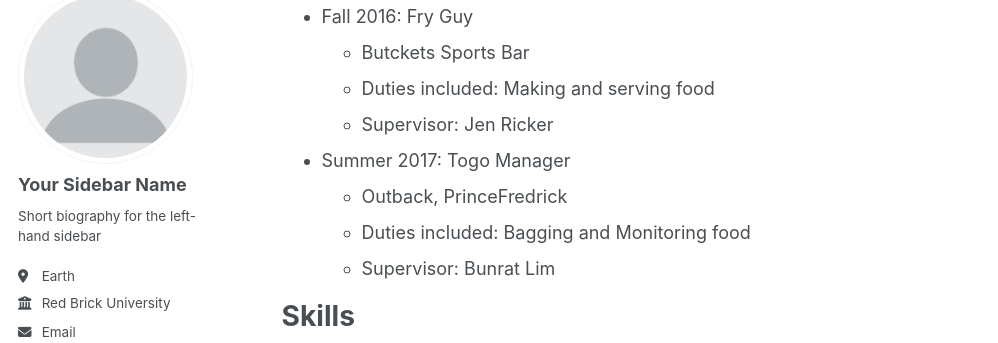
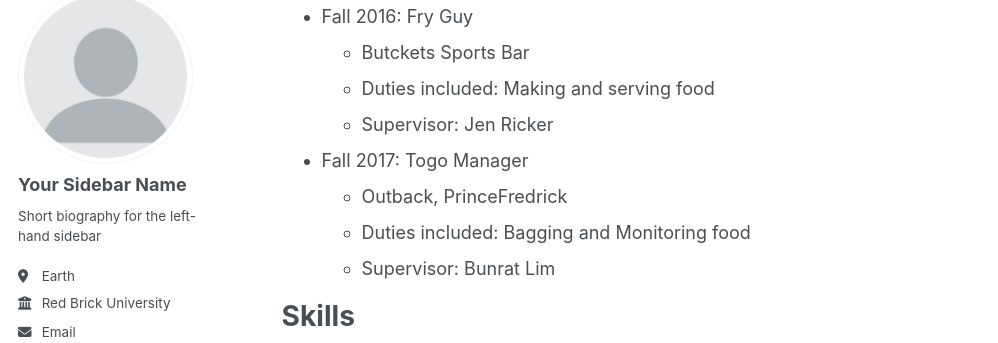
Before and after one commit to Jmlaiosa/Jmlaiosa.github.io, a Jekyll site: the page built from _pages/cv.md, in a window 1280 px wide and 900 px high, scrolled down 393 px. Shown: the part 110-453 px from the top of the window, without its empty margins (0-998 px from the left). Built offline with Jekyll 4.4.1, drawn with Linux system fonts in a browser that asks for light colours; some web fonts are replaced; a script that is not in the unit is left out.

Commit message:
Update cv.md
fixed date

```diff
--- a/_pages/cv.md
+++ b/_pages/cv.md
@@ -27,7 +27,7 @@ Work experience
   * Duties included: Making and serving food
   * Supervisor: Jen Ricker
 
-* Summer 2017: Togo Manager
+* Fall 2017: Togo Manager
   * Outback, PrinceFredrick
   * Duties included: Bagging and Monitoring food
   * Supervisor: Bunrat Lim
```
